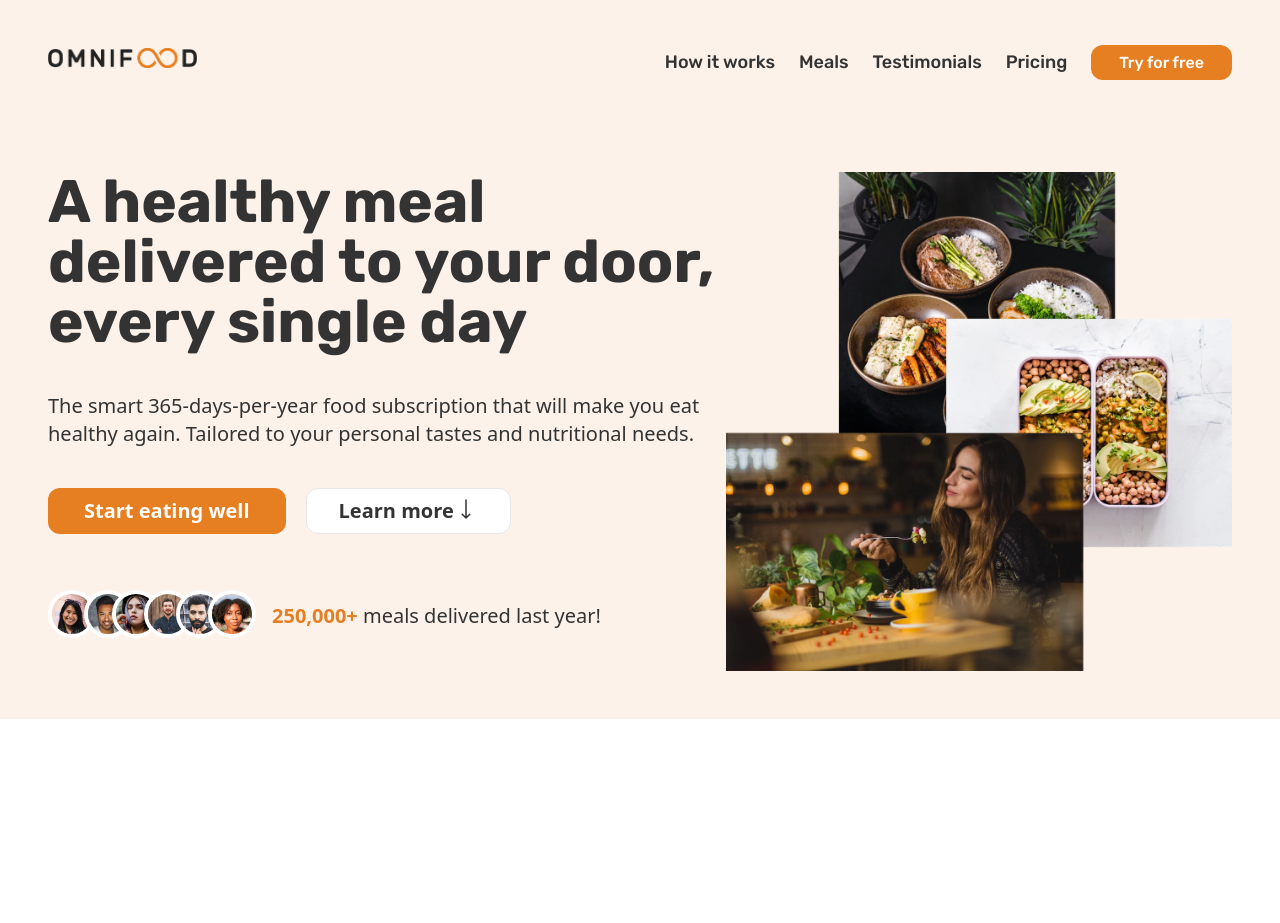
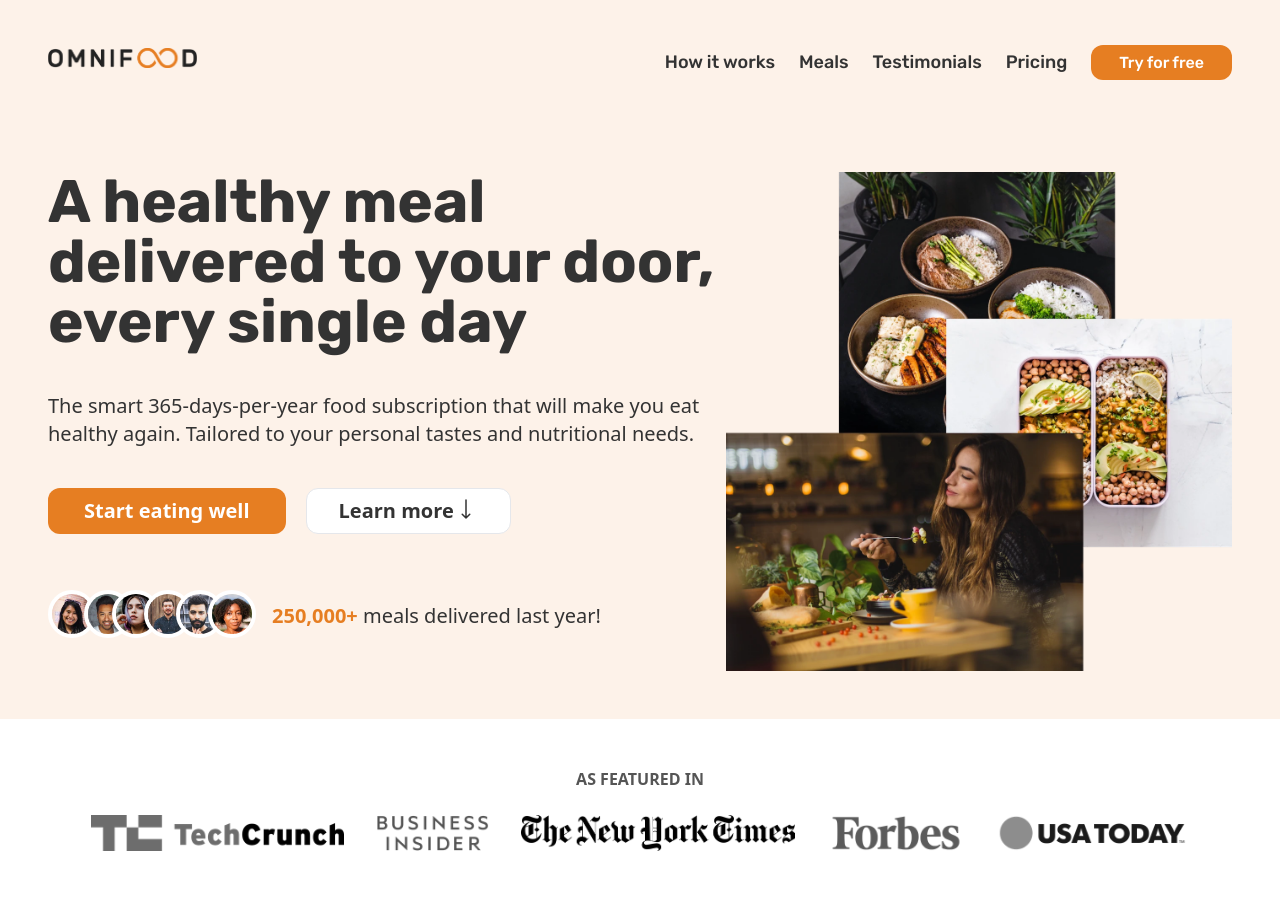
Before and after one commit to jeissonsp/webPageFood, a website: page src/index.html in a window 1280 px wide. Before the commit the page ends 800 px from the top, so only its background shows below. Drawn offline with nearby package versions, Linux system fonts and the light colour scheme.

Commit message:
segunda sección terminada

```diff
--- a/src/index.html
+++ b/src/index.html
@@ -79,5 +79,16 @@
       </div>
     </section>
 
+    <section class="segunda-seccion">
+      <h2 class="titulo-seccion02">AS FEATURED IN</h2>
+      <div class="images-partner">
+        <img class="imag" src="../img/logos/techcrunch.png" alt="Techcrunch logo"/>
+        <img class="imag" src="../img/logos/business-insider.png" alt="Business Insider logo">
+        <img class="imag" src="../img/logos/the-new-york-times.png" alt="The New York Times logo">
+        <img class="imag" src="../img/logos/forbes.png" alt="Forbes logo">
+        <img class="imag" src="../img/logos/usa-today.png" alt="USA Today logo">
+      </div>
+    </section>
+
 </body>
 </html>
--- a/src/input.css
+++ b/src/input.css
@@ -176,4 +176,45 @@
     text-xl
     ;
   }
+
+  /*segunda seccion*/
+  .segunda-seccion{
+    @apply
+      block
+      text-center
+    mx-auto
+    p-12
+    bg-white
+    ;
+  }
+  .titulo-seccion02{
+    @apply
+    grayscale
+    text-base
+    font-semibold
+    text-gris-texto
+    ;
+  }
+  .images-partner{
+    @apply
+      flex
+      flex-row
+      w-10/12
+      mx-auto
+      gap-8
+      justify-center
+      p-6
+
+    ;
+  }
+  .imag{
+    @apply
+      h-9
+      w-7/12
+      grayscale
+      hover:grayscale-0
+      hover:brightness-100
+      hover:scale-95
+    ;
+  }
 }
```
Also changed, not shown: src/output.css.
